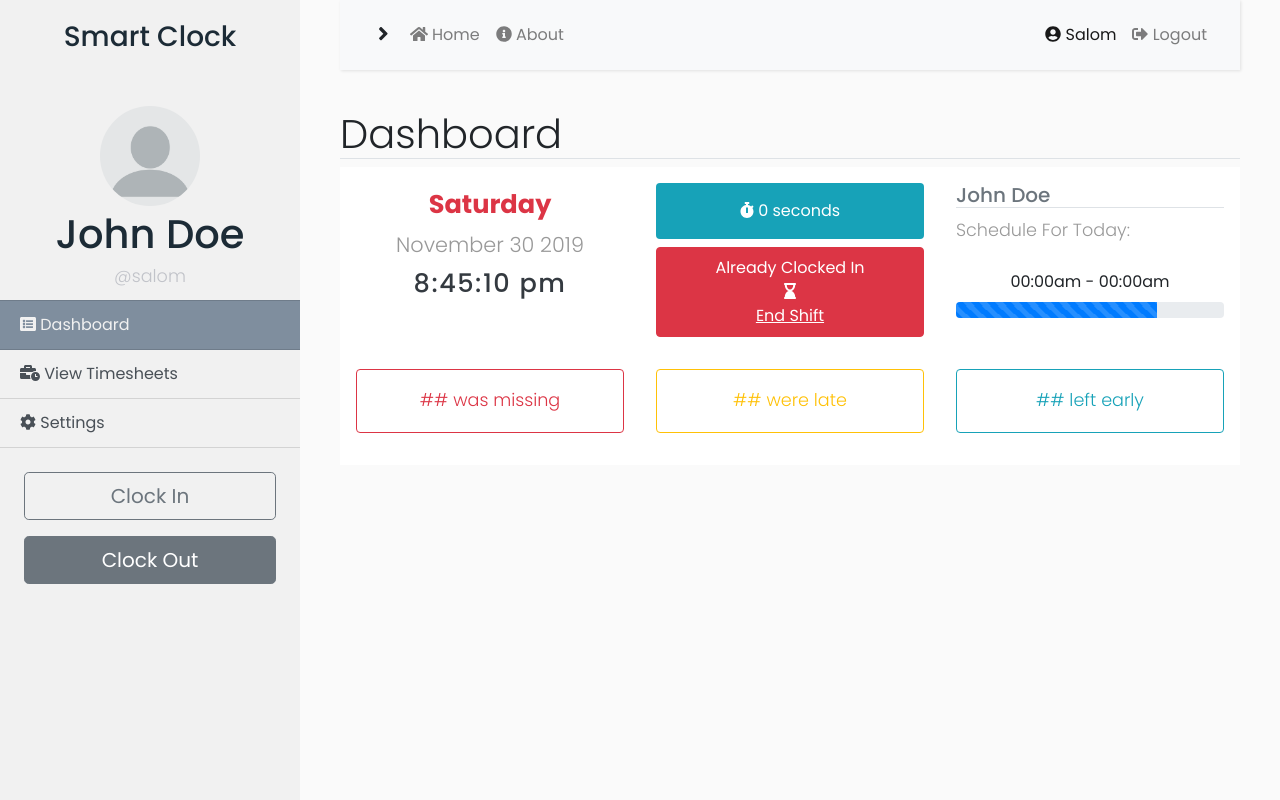
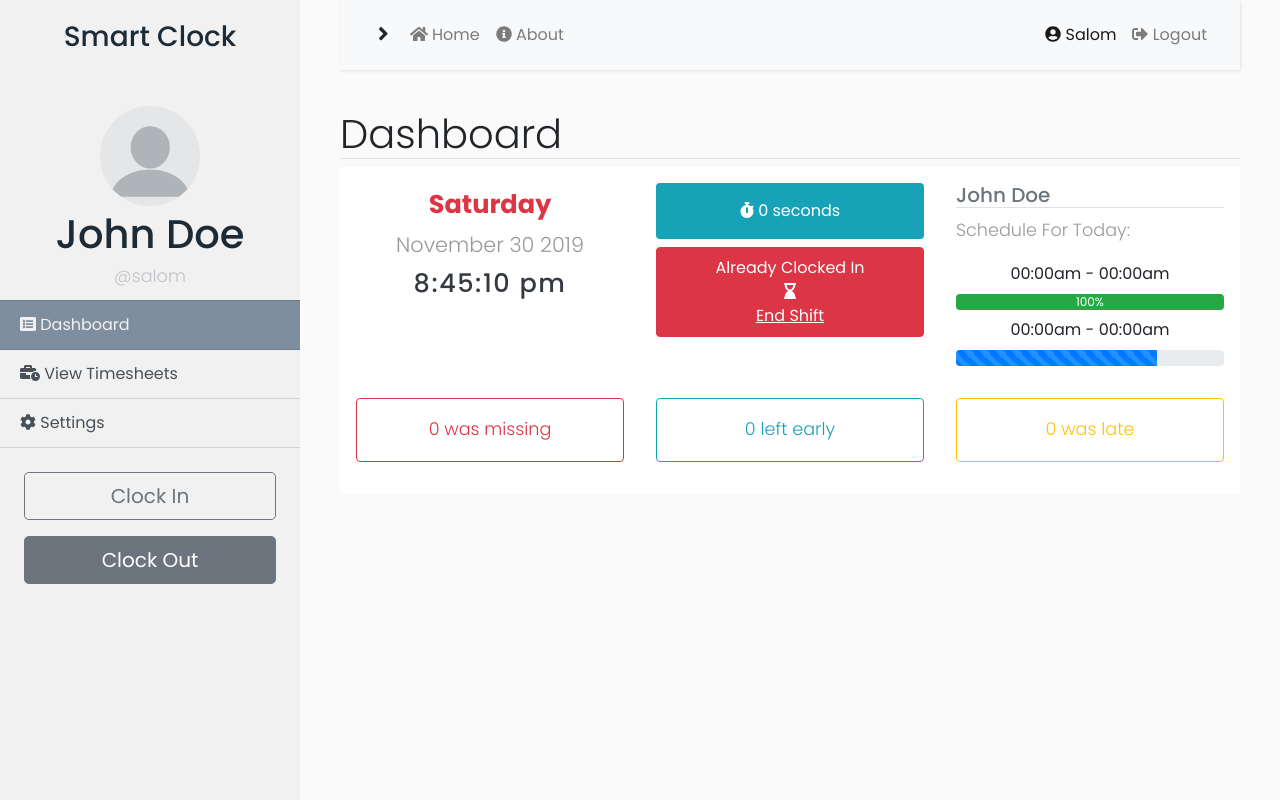
Before and after one commit to o0BB0o/csc210-smartclock, a Flask app: page /dashboard in a window 1280 px wide. Run offline with Flask 2, Linux system fonts and the light colour scheme; a user stored in the database is signed in; some libraries are stand-ins or nearby versions.

Commit message:
version 0.8

```diff
--- a/smartclock/templates/auth/dashboard.html
+++ b/smartclock/templates/auth/dashboard.html
@@ -21,10 +21,10 @@
               <div class="col-xs-12 col-sm-12 col-md-6 col-lg-4 p-3">
                   <h5 class="border-bottom text-secondary"> John Doe </h5>
                   <p>Schedule For Today:</p>
-<!--                  <div class="text-center pb-2">00:00am - 00:00am</div>-->
-<!--                  <div class="progress">-->
-<!--                    <div class="progress-bar bg-success" role="progressbar" style="width: 100%;" aria-valuenow="100" aria-valuemin="0" aria-valuemax="100">100%</div>-->
-<!--                  </div>-->
+                  <div class="text-center pb-2">00:00am - 00:00am</div>
+                  <div class="progress">
+                    <div class="progress-bar bg-success" role="progressbar" style="width: 100%;" aria-valuenow="100" aria-valuemin="0" aria-valuemax="100">100%</div>
+                  </div>
                   <div class="text-center py-2">00:00am - 00:00am</div>
                   <div class="progress">
                     <div class="progress-bar progress-bar-striped progress-bar-animated" role="progressbar" aria-valuenow="75" aria-valuemin="0" aria-valuemax="100" style="width: 75%"></div>
@@ -33,13 +33,13 @@
           </div>
           <div class="boxes row text-center">
               <div class="col-xs-12 col-sm-12 col-md-12 col-lg-4 p-3">
-                  <p class="border border-danger text-danger rounded p-3"> ## was missing </p>
+                  <p class="border border-danger text-danger rounded p-3"> 0 was missing </p>
               </div>
               <div class="col-xs-12 col-sm-12 col-md-6 col-lg-4 p-3">
-                  <p class="border border-warning text-warning rounded p-3"> ## were late </p>
+                  <p class="border border-info text-info rounded p-3"> 0 left early</p>
               </div>
               <div class="col-xs-12 col-sm-12 col-md-6 col-lg-4 p-3">
-                  <p class="border border-info text-info rounded p-3"> ## left early</p>
+                  <p class="border border-warning text-warning rounded p-3"> 0 was late </p>
               </div>
           </div>
       </div>
```
